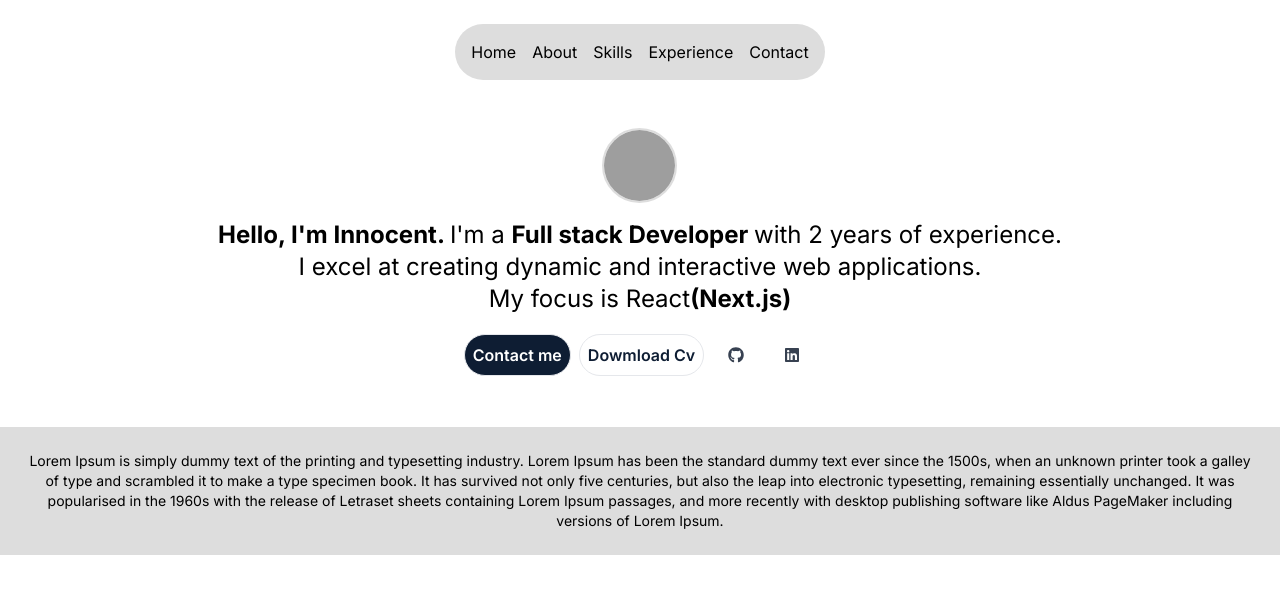
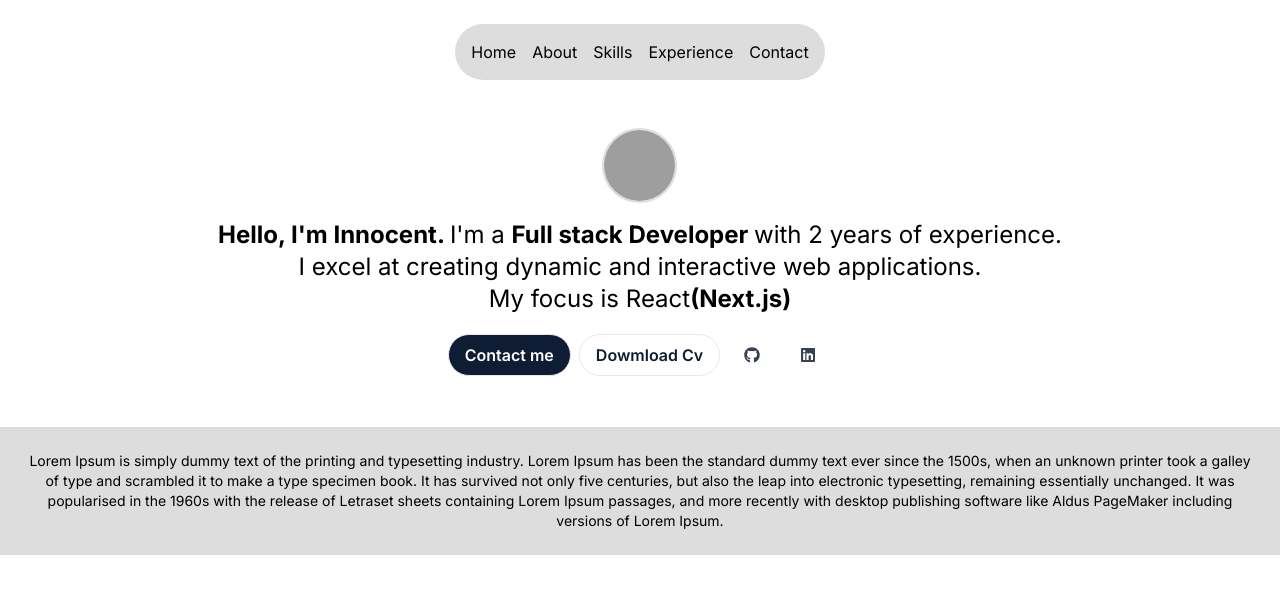
Before and after one commit to Innocent259/portifolio-2, a Next.js app: page / in a window 1280 px wide. Shown: the top 594 px of the page. Built offline with nearby package versions, Linux system fonts and the light colour scheme; grey boxes are pictures that could not be loaded.

Commit message:
Update Intro

```diff
--- a/app/components/Intro.tsx
+++ b/app/components/Intro.tsx
@@ -20,7 +20,7 @@ const Intro: React.FC = () => {
                 <span className="font-bold"
                 >{"Full stack Developer "}
                 </span>
-                with 2 years of experience.
+                {"with 2 years of experience. "}
                 <br className="hidden md:block" />
                 <span>
                     I excel at creating dynamic and interactive web applications.
@@ -31,17 +31,17 @@ const Intro: React.FC = () => {
                 </span>
             </p>
             <div className="flex flex-col gap-2 md:flex-row items-center">
-                <Link href="/contact" className="bg-[#0E1D33] text-[#fff] font-semibold border rounded-full p-2">Contact me</Link>
-                <a href="/resumee.pdf" className="bg-[#fff] text-[#0E1D33] font-semibold border rounded-full p-2" target="_blank">Dowmload Cv</a>
+                <Link href="/contact" className="bg-[#0E1D33] text-[#fff] font-semibold border rounded-full p-2 px-4">Contact me</Link>
+                <a href="/resumee.pdf" className="bg-[#fff] text-[#0E1D33] font-semibold border rounded-full p-2 px-4 " target="_blank">Dowmload Cv</a>
                 <a
-                    className="bg-white p-4 text-gray-700 hover:text-gray-950 flex items-center rounded-full cursor-pointer borderBlack"
+                    className="bg-white p-4 text-gray-700 hover:text-gray-950 flex items-center rounded-full cursor-pointer"
                     href="https://github.com/Innocent259"
                     target="_blank"
                 >
                     <FaGithub />
                 </a>
                 <a
-                    className="bg-white p-4 text-gray-700 hover:text-gray-950 flex items-center rounded-full cursor-pointer borderBlack"
+                    className="bg-white p-4 text-gray-700 hover:text-gray-950 flex items-center rounded-full cursor-pointer"
                     href="https://www.linkedin.com/in/innocent259/"
                     target="_blank"
                 >
```
